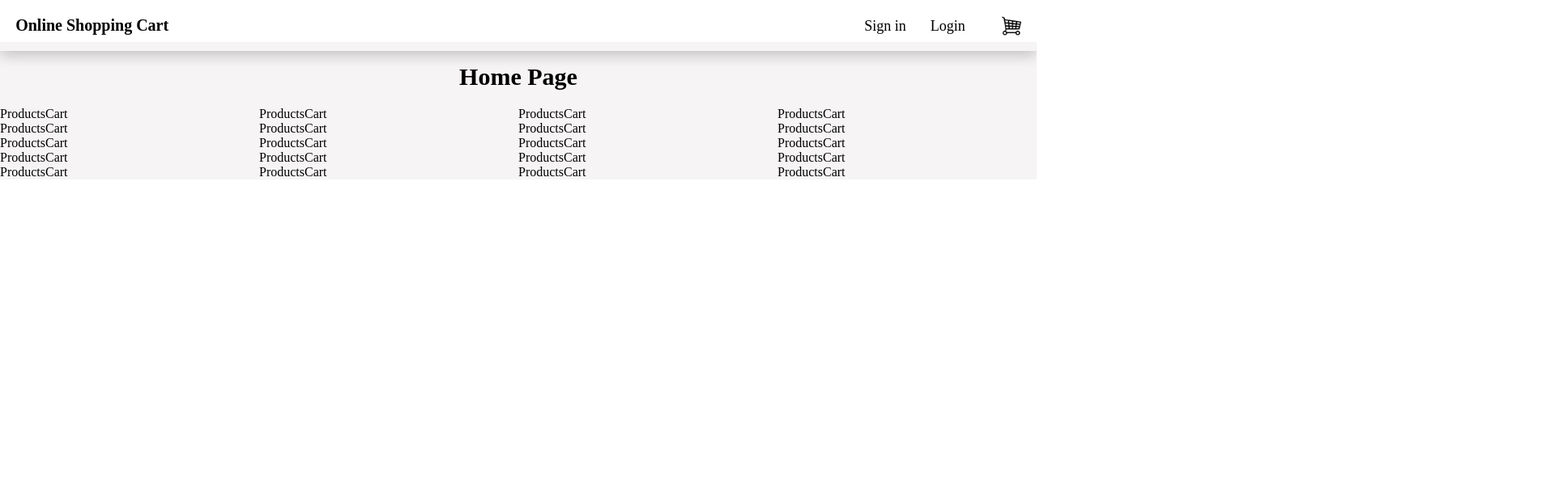
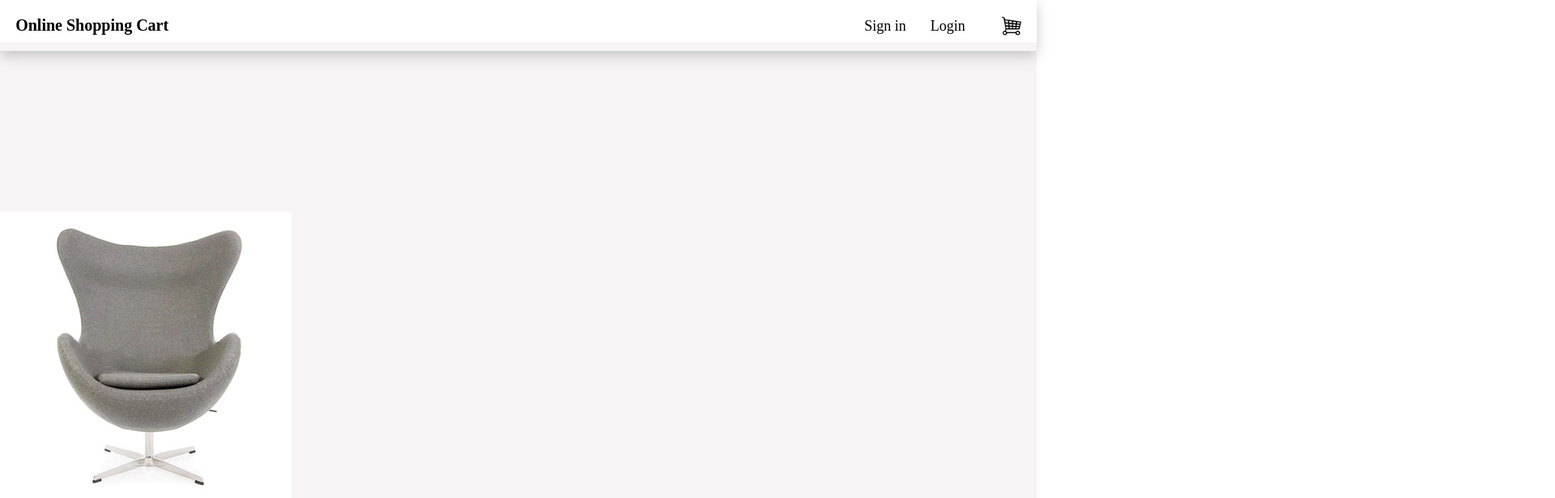
Before and after one commit to KeshaCodeolima/Shopping-Cart, a React (Create React App) app in the folder ractcart/: page / in a window 1280 px wide. Shown: the top 616 px of the page at 81% size, 1920 px wide, since content can reach past the window. Built offline with nearby package versions, Linux system fonts and the light colour scheme.

Commit message:
import the correct images in product page and create new CSS page to product cart

```diff
--- /dev/null
+++ b/ractcart/src/Components/ProductCart.css
@@ -0,0 +1,8 @@
+.itembox{
+    background-color: white;
+
+}
+.boximg{
+    width: 10vh;
+    height: 20vh;
+}
--- a/ractcart/src/Components/ProductsCart.js
+++ b/ractcart/src/Components/ProductsCart.js
@@ -1,9 +1,10 @@
 import React from 'react'
 
-function ProductsCart() {
+const ProductsCart= (props)=> {
+  const {id,name,image,description}= props.data;
   return (
-    <div>
-      ProductsCart
+    <div className='itembox'>
+      <img src={image} alt='image1'  className='boximg' />
     </div>
   )
 }
```
Also changed, not shown: ractcart/src/Components/Product.js (+19 -19 lines).
